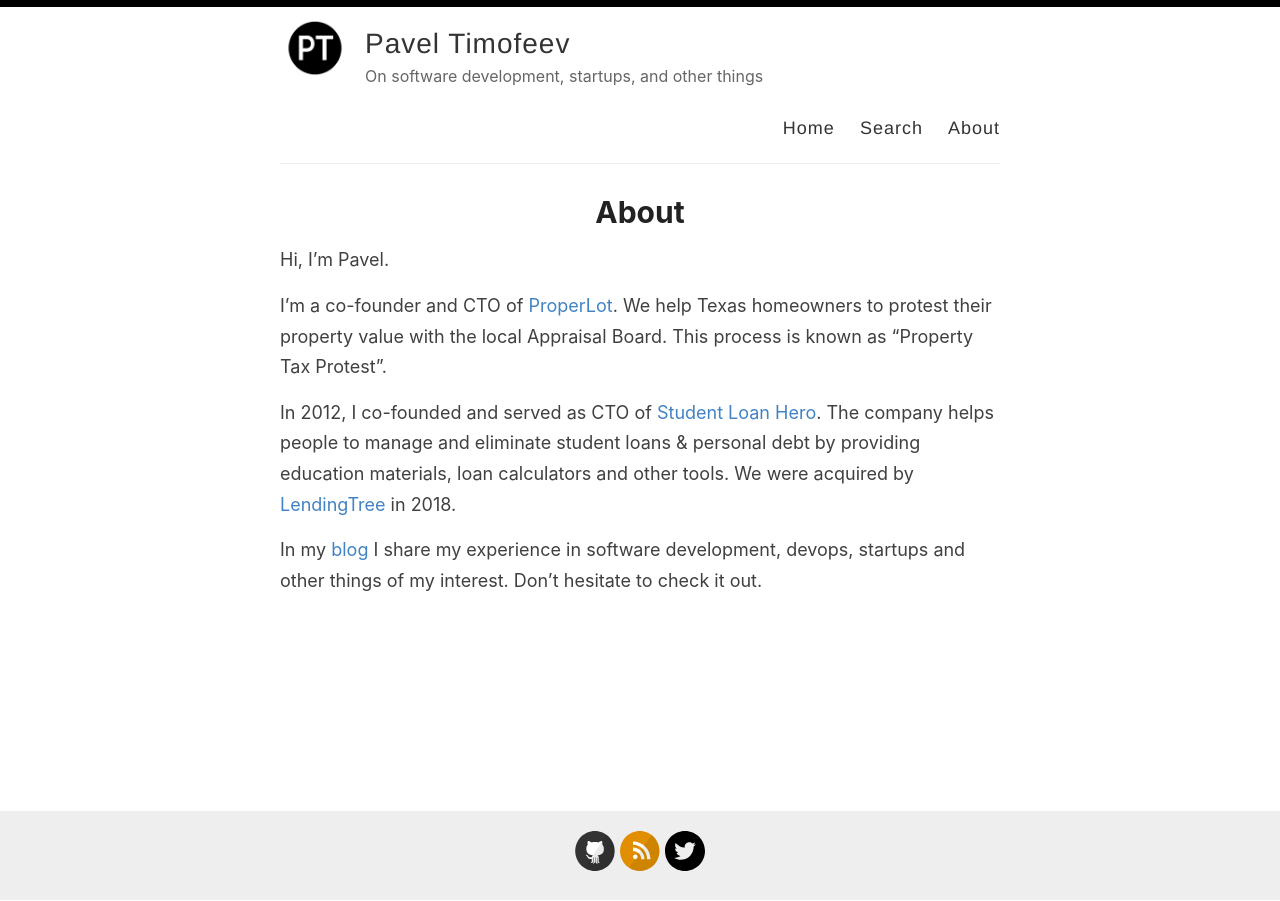
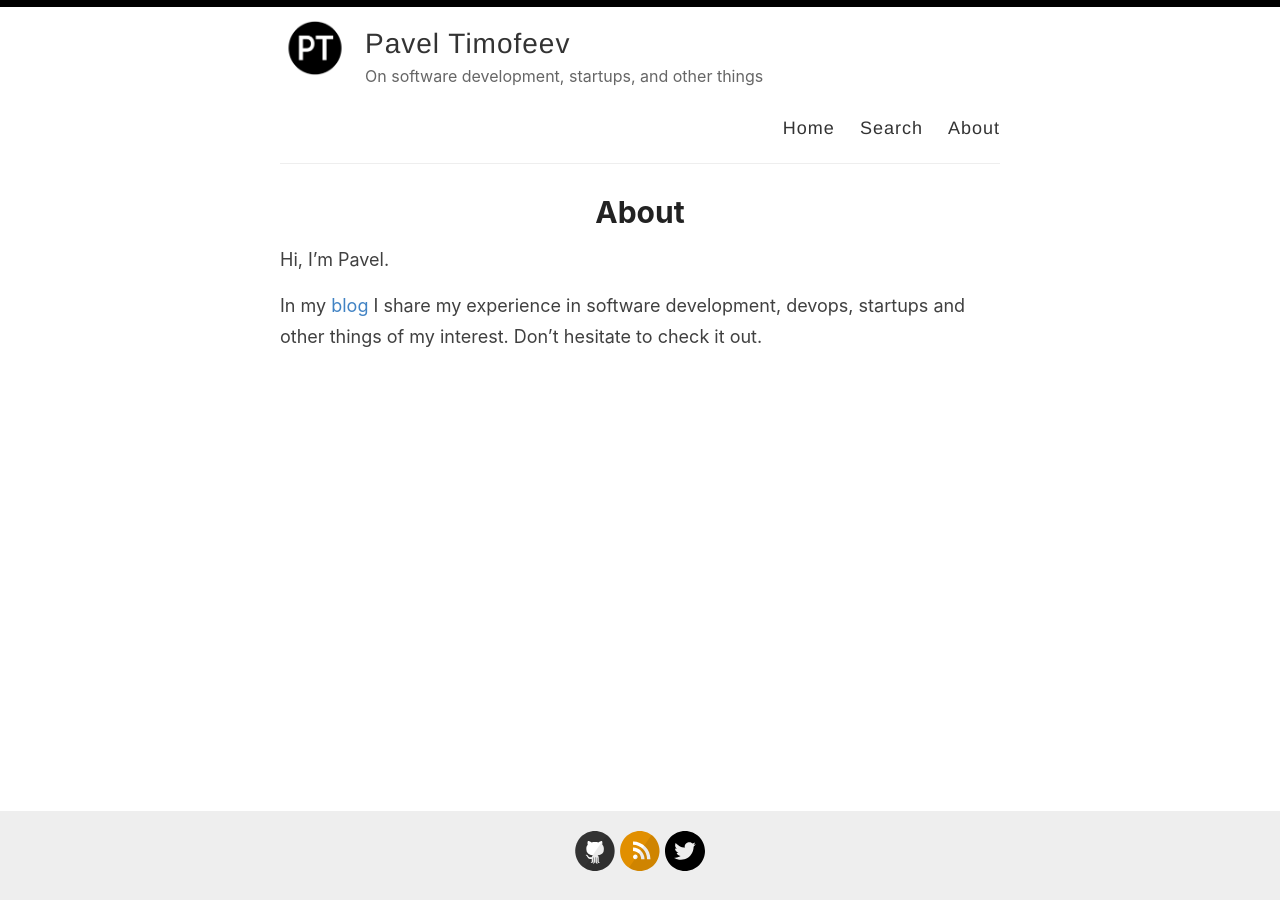
Before and after one commit to ptcodes/ptcodes.github.io, a Jekyll site: the page built from _pages/about.md, in a window 1280 px wide. Built offline with Jekyll 4.4.1, drawn with Linux system fonts in a browser that asks for light colours.

Commit message:
remove work related information

```diff
--- a/_pages/about.md
+++ b/_pages/about.md
@@ -6,8 +6,4 @@ permalink: /about/
 
 Hi, I'm Pavel.
 
-I'm a co-founder and CTO of [ProperLot](https://properlot.com). We help Texas homeowners to protest their property value with the local Appraisal Board. This process is known as "Property Tax Protest".
-
-In 2012, I co-founded and served as CTO of [Student Loan Hero](https://studentloanhero.com). The company helps people to manage and eliminate student loans & personal debt by providing education materials, loan calculators and other tools. We were acquired by [LendingTree](https://lendingtree.com) in 2018.
-
 In my [blog](/) I share my experience in software development, devops, startups and other things of my interest. Don't hesitate to check it out.
```
